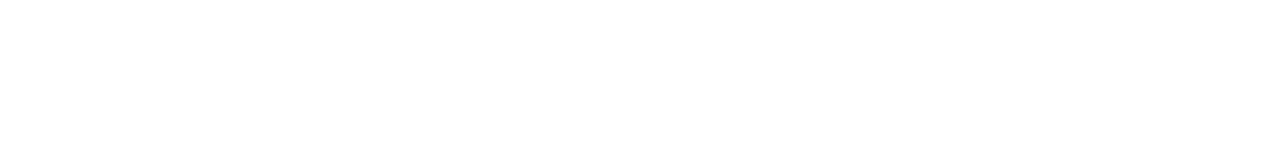
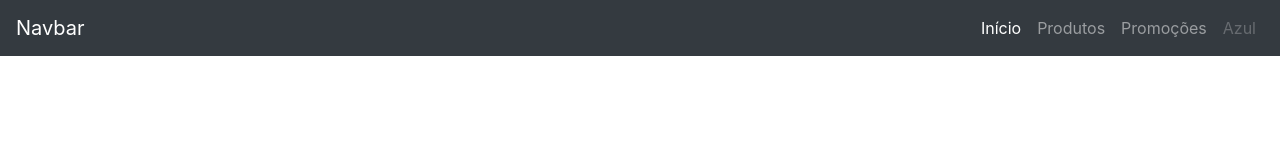
Before and after one commit to marciodosanjos1/praticabootstrap, a plain HTML site: page index.html in a window 1280 px wide. Drawn offline with nearby package versions, Linux system fonts and the light colour scheme.

Commit message:
feature:incluindo nav bar

```diff
--- a/index.html
+++ b/index.html
@@ -1,17 +1,51 @@
 <!DOCTYPE html>
 <html lang="en">
+
 <head>
     <meta charset="UTF-8">
     <meta name="viewport" content="width=device-width, initial-scale=1.0">
     <title>Document</title>
-    <link rel="stylesheet" href="https://cdn.jsdelivr.net/npm/bootstrap@4.5.3/dist/css/bootstrap.min.css" integrity="sha384-TX8t27EcRE3e/ihU7zmQxVncDAy5uIKz4rEkgIXeMed4M0jlfIDPvg6uqKI2xXr2" crossorigin="anonymous">
+    <link rel="stylesheet" href="https://cdn.jsdelivr.net/npm/bootstrap@4.5.3/dist/css/bootstrap.min.css"
+        integrity="sha384-TX8t27EcRE3e/ihU7zmQxVncDAy5uIKz4rEkgIXeMed4M0jlfIDPvg6uqKI2xXr2" crossorigin="anonymous">
 
 </head>
+
 <body>
 
+    <header>
+
+        <nav class="navbar navbar-expand-lg navbar-dark bg-dark">
+            <a class="navbar-brand" href="#">Navbar</a>
+            <button class="navbar-toggler" type="button" data-toggle="collapse" data-target="#navbarNav"
+                aria-controls="navbarNav" aria-expanded="false" aria-label="Toggle navigation">
+                <span class="navbar-toggler-icon"></span>
+            </button>
+            <div class="collapse navbar-collapse" id="navbarNav">
+                <ul class="navbar-nav ml-auto">
+                    <li class="nav-item active">
+                        <a class="nav-link" href="#">Início <span class="sr-only">(atual)</span></a>
+                    </li>
+                    <li class="nav-item">
+                        <a class="nav-link" href="#">Produtos</a>
+                    </li>
+                    <li class="nav-item">
+                        <a class="nav-link" href="#">Promoções</a>
+                    </li>
+                    <li class="nav-item">
+                        <a class="nav-link disabled" href="#" tabindex="-1" aria-disabled="true">Azul</a>
+                    </li>
+                </ul>
+            </div>
+        </nav>
+    </header>
 
 
-<script src="https://code.jquery.com/jquery-3.5.1.slim.min.js" integrity="sha384-DfXdz2htPH0lsSSs5nCTpuj/zy4C+OGpamoFVy38MVBnE+IbbVYUew+OrCXaRkfj" crossorigin="anonymous"></script>
-<script src="https://cdn.jsdelivr.net/npm/bootstrap@4.5.3/dist/js/bootstrap.bundle.min.js" integrity="sha384-ho+j7jyWK8fNQe+A12Hb8AhRq26LrZ/JpcUGGOn+Y7RsweNrtN/tE3MoK7ZeZDyx" crossorigin="anonymous"></script>
+    <script src="https://code.jquery.com/jquery-3.5.1.slim.min.js"
+        integrity="sha384-DfXdz2htPH0lsSSs5nCTpuj/zy4C+OGpamoFVy38MVBnE+IbbVYUew+OrCXaRkfj"
+        crossorigin="anonymous"></script>
+    <script src="https://cdn.jsdelivr.net/npm/bootstrap@4.5.3/dist/js/bootstrap.bundle.min.js"
+        integrity="sha384-ho+j7jyWK8fNQe+A12Hb8AhRq26LrZ/JpcUGGOn+Y7RsweNrtN/tE3MoK7ZeZDyx"
+        crossorigin="anonymous"></script>
 </body>
+
 </html>
```
